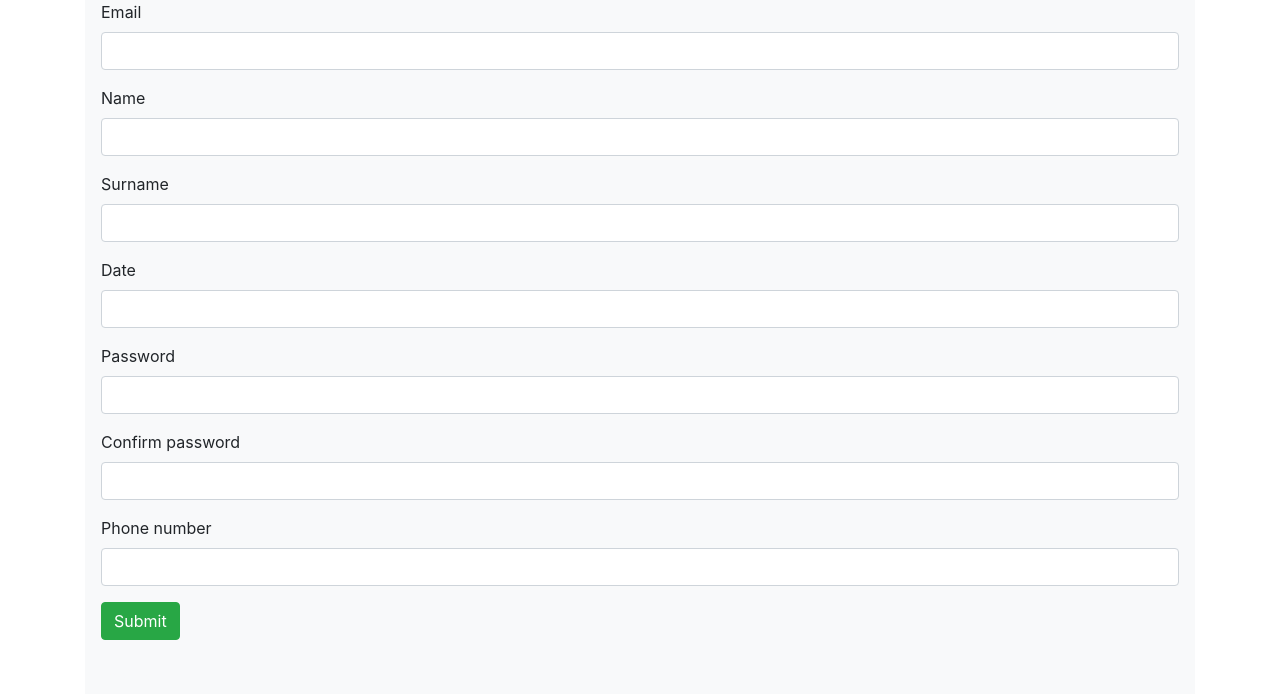
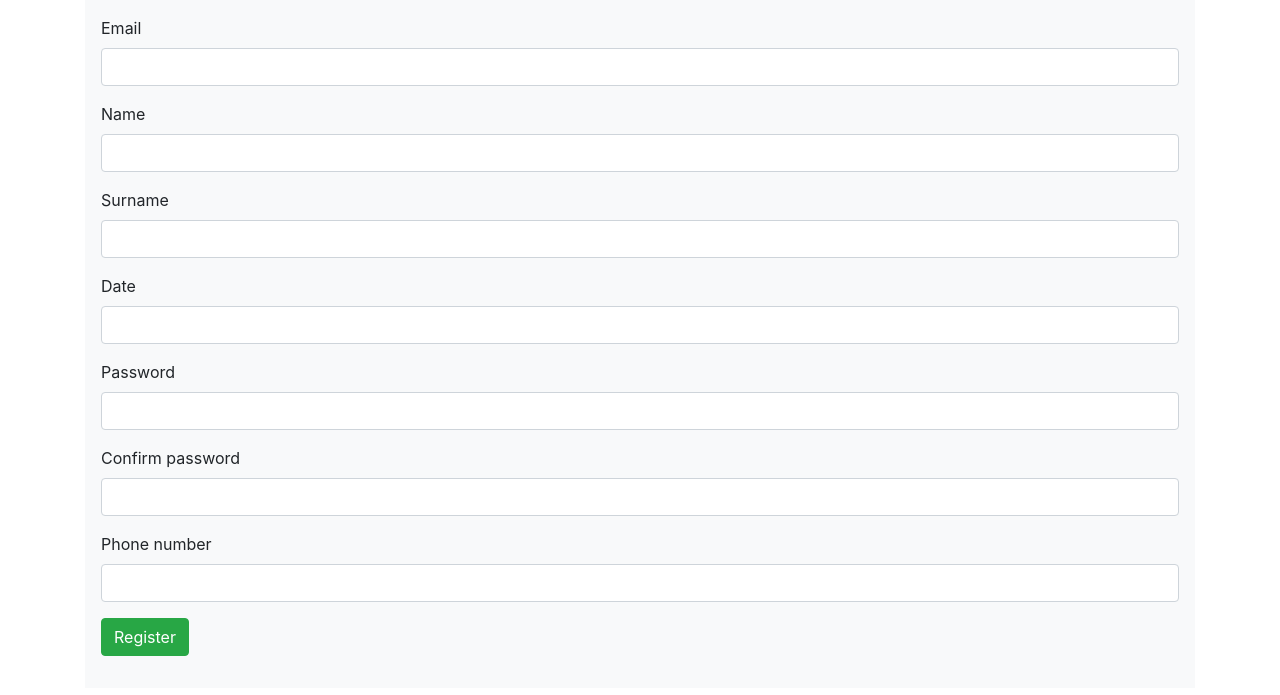
Before and after one commit to majakubo/LetsCodeSii2018, a Flask app: page /register in a window 1280 px wide. Shown: the part 62-757 px from the top of the page. Run offline with Flask 2, Linux system fonts and the light colour scheme; the visitor is signed in with stand-in values (Sample User, id 1); some libraries are stand-ins or nearby versions.

Commit message:
Fixed padding and buttons in all forms

```diff
--- a/helpful_spirits/templates/add_poster.html
+++ b/helpful_spirits/templates/add_poster.html
@@ -4,7 +4,7 @@
 {% block title %} User Login {% endblock %}
 
 {% block body %}
-    <div id="wrapper-div" style="background-color: #f8f9fa;">
+    <div id="wrapper-div" class="py-3" style="background-color: #f8f9fa;">
         {% if form.errors %}
             <div class="alert alert-danger py-2 my-1">Wrong data!</div>
         {% endif %}
--- a/helpful_spirits/templates/index.html
+++ b/helpful_spirits/templates/index.html
@@ -11,4 +11,6 @@
         <a class="btn btn-success btn-lg" href="/register" role="button">Join us!</a>
     </p>
 </div>
+
+
 {% endblock %}
--- a/helpful_spirits/templates/posters.html
+++ b/helpful_spirits/templates/posters.html
@@ -20,6 +20,9 @@
                             <th scope="col">#</th>
                             <th scope="col">Title</th>
                             <th scope="col">Description</th>
+                            <th scope="col">Location</th>
+                            <th scope="col">Category</th>
+                            <th scope="col">Author</th>
                             <th scope="col">Submit date</th>
                             <th scope="col">Finish date</th>
                         </tr>
@@ -32,6 +35,9 @@
                             <th scope="row">{{ index+1 }}</th>
                             <td>{{ poster.title }}</td>
                             <td>{{ poster.description }}</td>
+                            <td>{{ poster.location.city.name }}</td>
+                            <td>{{ poster.category.name }}</td>
+                            <td>{{ poster.victim.name }} {{ poster.victim.surname }}</td>
                             <td>{{ poster.add_date }}</td>
                             <td>{{ poster.end_date }}</td>
                         </tr>
--- a/helpful_spirits/templates/register.html
+++ b/helpful_spirits/templates/register.html
@@ -3,7 +3,7 @@
 {% block title %} User Register {% endblock %}
 
 {% block body %}
-<div id="wrapper-div" style="background-color: #f8f9fa;">
+<div id="wrapper-div" class="py-3"style="background-color: #f8f9fa;">
     {{ form.hidden_tag() }}
 
     <form method="POST" action="/register">
@@ -28,7 +28,7 @@
         <div class="form-group mx-3">
             {{render_field(form.tel, class_="form-control")}}
         </div>
-        <p><input type="submit" class="btn btn-success mx-3" value="Submit"></p>
+        <p><input type="submit" class="btn btn-success mx-3" value="Register"></p>
     </form>
 
 
@@ -36,7 +36,5 @@
 
 
 
-    <button class="btn btn-outline-light my-1 my-sm-0" type="submit">Register</button>
-    </form>
 </div>
 {% endblock %}
```
Also changed, not shown: helpful_spirits/templates/login.html (+2 -9 lines), helpful_spirits/database.db.
